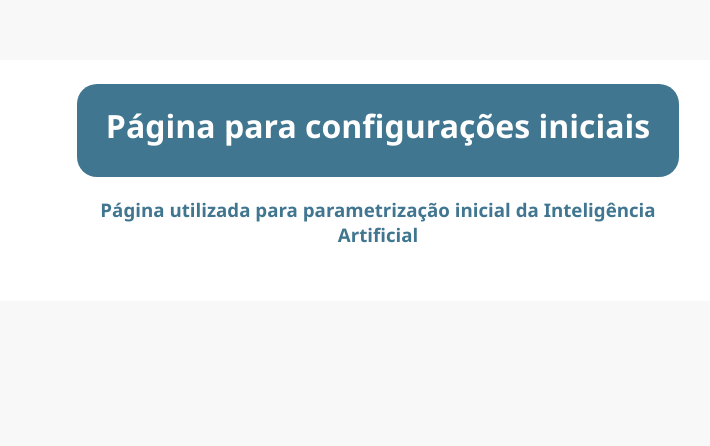
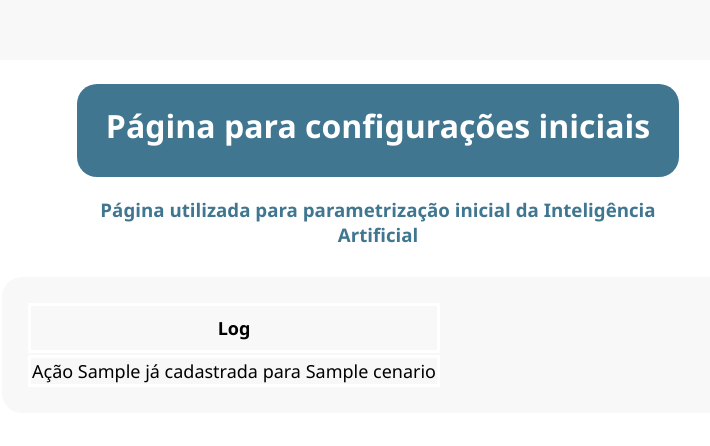
Before and after one commit to deguedess/ipaa_new, a Django app: page /Polls/config in a window 1280 px wide. Shown: the top 446 px of the page, without its empty margins (262-972 px from the left). Run offline with Django 3.2, Linux system fonts and the light colour scheme; tables that the repository leaves empty hold one stand-in row (values such as "Sample post").

Commit message:
Signed-off-by: iuri <iuri.guedes.emer@gmail.com>

```diff
--- a/IPAA_APP/Polls/simulation.py
+++ b/IPAA_APP/Polls/simulation.py
@@ -55,9 +55,11 @@ class calculaSimulacoes():
         for acao in listaAcao:
             simulas = Simulacao_acao.objects.filter(
                 acao=acao, simulacao=simulacao)
-            simulaAcao = simulas[0]
-            percent += ((simulaAcao.valor_novo -
-                        simulaAcao.valor_ant)/simulaAcao.valor_ant)*100
+
+            if (simulas):
+                simulaAcao = simulas[0]
+                percent += ((simulaAcao.valor_novo -
+                             simulaAcao.valor_ant)/simulaAcao.valor_ant)*100
 
         return percent
 
--- a/IPAA_APP/Polls/templates/config.html
+++ b/IPAA_APP/Polls/templates/config.html
@@ -12,5 +12,20 @@
     <h3 class="subtitle">Página utilizada para parametrização inicial da Inteligência Artificial</h3>
 </div>
 
+<div class="acao-item">
+
+    <table >
+        <tr>
+        <td class="td-title-name">Log</td>
+        </tr>
+            {% for info in infos %}
+            <tr>
+            <td>
+                {{ info }}
+            </td>
+            </tr>
+            {% endfor %}
+
+</div>
 
 {% endblock %}
--- a/IPAA_APP/Polls/views.py
+++ b/IPAA_APP/Polls/views.py
@@ -52,14 +52,15 @@ def config(request):
 
     simulacoes = calculaSimulacoes.getAllSimulacao()
     pos = 0
+    info = []
 
     for simula in simulacoes:
-        PrevisaoAcoes.calculaPrevisaoSimulacao(simula, pos)
+        info.extend(PrevisaoAcoes.calculaPrevisaoSimulacao(simula, pos))
         pos += 1
 
     # END TEST STOCK
     context = {
-        # 'form': form,
+        'infos': info,
 
     }
 
--- a/IPAA_APP/Portfolio/stockPrediction.py
+++ b/IPAA_APP/Portfolio/stockPrediction.py
@@ -63,7 +63,7 @@ class PrevisaoAcoes():
         Acoes = Acao.objects.all()
 
         # cria uma lista para armazenar as infos e erros
-        erros = []
+        info = []
 
         firstSim = calculaSimulacoes.getSimulacaoInicial()
 
@@ -79,14 +79,18 @@ class PrevisaoAcoes():
 
         for acao in Acoes:
 
-            if (acao not in AcoesSimula):
+            if (acao in AcoesSimula):
 
+                info.append('Ação ' + str(acao.codigo) +
+                            ' já cadastrada para ' + str(simulacao.nome))
+
+            else:
                 final_data = PrevisaoAcoes.getValoresBolsa(
                     acao.codigo, firstSim.data_ini, firstSim.data_fim)
 
                 if (final_data.empty):
-                    erros.append('Acao ' + str(acao.codigo) +
-                                 ' não encontrada na base do Yahoo')
+                    info.append('Ação ' + str(acao.codigo) +
+                                ' não encontrada na base do Yahoo ' + str(simulacao.nome))
                     continue
 
                 if (firstSim == simulacao):
@@ -170,5 +174,9 @@ class PrevisaoAcoes():
                 PrevisaoAcoes.salvaSimulacao(
                     simulacao, acao, None, valid['Predictions'].iloc[-1], pos)
 
+                info.append('Valores da Ação ' + str(acao.codigo) +
+                            ' foram cadastrados para ' + str(simulacao.nome))
                # except Exception as e:
                 #    print(e)
+
+        return info
```
Also changed, not shown: 1 other file.
